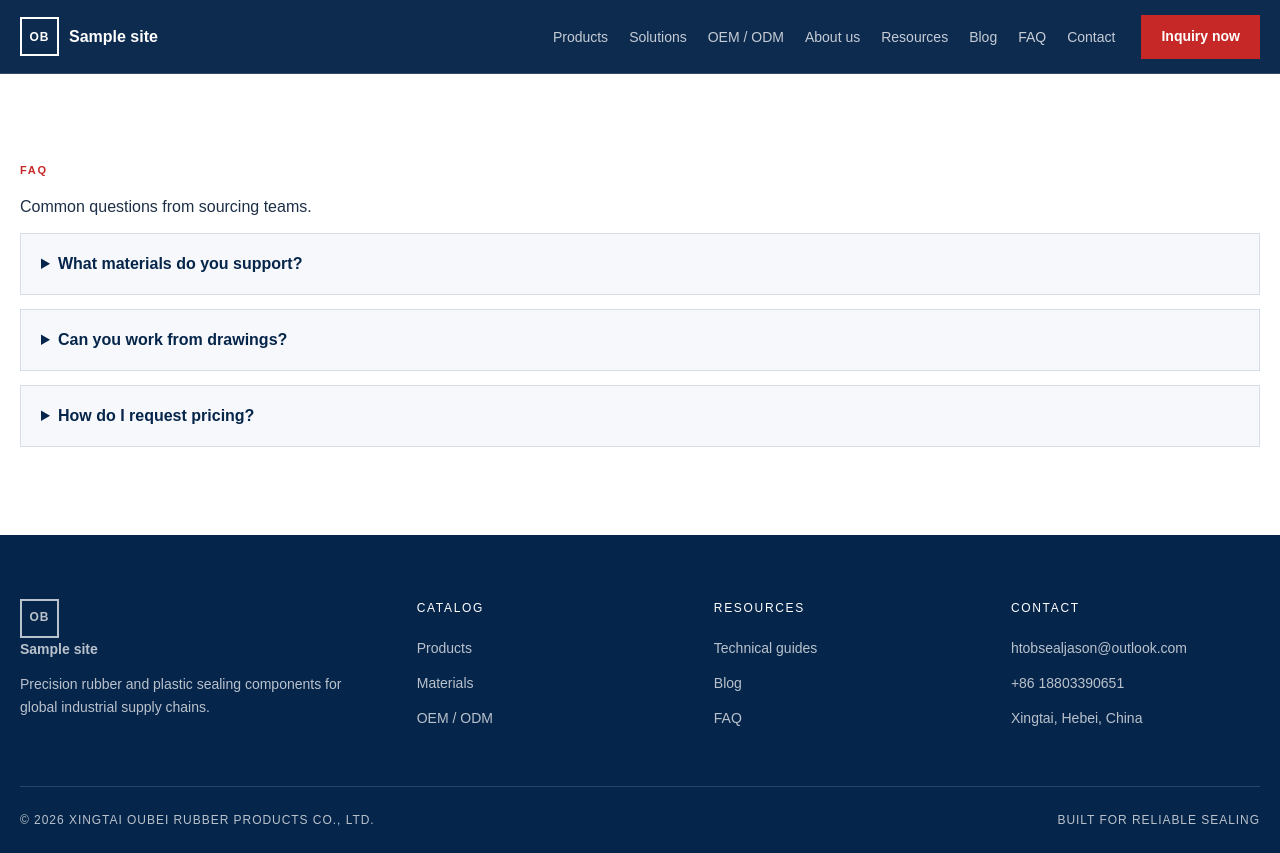
After one commit to zhuge202322/oubei, a WordPress theme: template wordpress-theme/oubei/page-faq.php in a window 1280 px wide. The commit adds this page. Run offline with PHP 8.4 and a stand-in for WordPress, Linux system fonts and the light colour scheme; the site name, menu and one post (Sample post) are stand-ins, and other content is empty; some libraries are stand-ins or nearby versions.

Commit message:
feat: preserve Oubei public routes and resources

```diff
--- /dev/null
+++ b/wordpress-theme/oubei/archive-oubei_resource.php
@@ -0,0 +1 @@
+<?php get_header(); ?><main class="oubei-section"><div class="oubei-container"><p class="eyebrow">Resources</p><h1>Technical guides and sourcing insights.</h1><div class="oubei-card-grid"><?php if (have_posts()) : while (have_posts()) : the_post(); ?><article class="oubei-product-card"><div class="oubei-product-card__body"><h3><a href="<?php the_permalink(); ?>"><?php the_title(); ?></a></h3><p><?php echo esc_html(get_the_excerpt()); ?></p></div></article><?php endwhile; else : ?><p>Resources coming soon.</p><?php endif; ?></div></div></main><?php get_footer();
--- a/wordpress-theme/oubei/assets/dist/theme.css
+++ b/wordpress-theme/oubei/assets/dist/theme.css
@@ -555,6 +555,29 @@ img {
   color: var(--muted);
   line-height: 1.8;
 }
+.oubei-faq {
+  margin-top: 14px;
+  padding: 18px 20px;
+  background: var(--paper);
+  border: 1px solid var(--line);
+}
+.oubei-faq summary {
+  cursor: pointer;
+  color: var(--navy);
+  font-weight: 700;
+}
+.oubei-faq p {
+  color: var(--muted);
+  line-height: 1.7;
+}
+.oubei-prose {
+  max-width: 800px;
+  color: var(--muted);
+  line-height: 1.8;
+}
+.oubei-prose h1 {
+  color: var(--navy);
+}
 @media (max-width:860px) {
   .oubei-product-detail__grid {
     grid-template-columns: 1fr;
--- a/wordpress-theme/oubei/assets/src/theme.css
+++ b/wordpress-theme/oubei/assets/src/theme.css
@@ -65,6 +65,7 @@ img { max-width:100%; height:auto; }
 .oubei-product-meta { display:grid; grid-template-columns:1fr 1fr; gap:18px; margin:28px 0; padding:20px 0; border-block:1px solid var(--line); }
 .oubei-product-meta dt { color:var(--muted); font-size:12px; text-transform:uppercase; }.oubei-product-meta dd { margin:6px 0 0; font-weight:700; }
 .oubei-product-detail ul { padding-left:20px; color:var(--muted); line-height:1.8; }
+.oubei-faq { margin-top:14px; padding:18px 20px; background:var(--paper); border:1px solid var(--line); }.oubei-faq summary { cursor:pointer; color:var(--navy); font-weight:700; }.oubei-faq p { color:var(--muted); line-height:1.7; }.oubei-prose { max-width:800px; color:var(--muted); line-height:1.8; }.oubei-prose h1 { color:var(--navy); }
 @media(max-width:860px){.oubei-product-detail__grid{grid-template-columns:1fr}.oubei-product-meta{grid-template-columns:1fr}}
 .oubei-split { display:grid; grid-template-columns:1fr 1fr; align-items:center; gap:60px; }
 .oubei-feature-image { aspect-ratio:1.4; overflow:hidden; }
--- a/wordpress-theme/oubei/functions.php
+++ b/wordpress-theme/oubei/functions.php
@@ -8,6 +8,7 @@ require_once get_theme_file_path('inc/products.php');
 require_once get_theme_file_path('inc/resources.php');
 require_once get_theme_file_path('inc/importer.php');
 require_once get_theme_file_path('inc/settings-media.php');
+require_once get_theme_file_path('inc/pages.php');
 
 function oubei_assert(bool $condition, string $message): void {
     if (!$condition) { throw new RuntimeException($message); }
--- /dev/null
+++ b/wordpress-theme/oubei/inc/pages.php
@@ -0,0 +1,18 @@
+<?php
+if (!defined('ABSPATH')) { exit; }
+
+function oubei_ensure_core_pages(): void {
+    $pages = [
+        'materials' => 'Materials', 'about' => 'About us', 'custom' => 'OEM / ODM', 'resources' => 'Resources',
+        'faq' => 'FAQ', 'privacy' => 'Privacy', 'terms' => 'Terms', 'quote' => 'Request a quote', 'blog' => 'Blog',
+    ];
+    foreach ($pages as $slug => $title) {
+        if (!get_page_by_path($slug, OBJECT, 'page')) { wp_insert_post(['post_type' => 'page', 'post_status' => 'publish', 'post_name' => $slug, 'post_title' => $title]); }
+    }
+}
+add_action('after_switch_theme', 'oubei_ensure_core_pages');
+
+function oubei_register_page_templates(): void {
+    add_rewrite_rule('^resources/?$', 'index.php?pagename=resources', 'top');
+}
+add_action('init', 'oubei_register_page_templates');
--- /dev/null
+++ b/wordpress-theme/oubei/page-about.php
@@ -0,0 +1 @@
+<?php get_header(); $slot = oubei_get_media_slot('about.gate'); ?><main class="oubei-section"><div class="oubei-container oubei-split"><div><p class="eyebrow">About Oubei</p><h1>Reliable sealing, built around your supply chain.</h1><p class="lede lede--dark">Xingtai Oubei combines compound knowledge, tooling support and disciplined production for global industrial customers.</p></div><div class="oubei-feature-image"><img src="<?php echo esc_url($slot['url']); ?>" alt="<?php echo esc_attr($slot['alt']); ?>"></div></div></main><?php get_footer();
--- /dev/null
+++ b/wordpress-theme/oubei/page-custom.php
@@ -0,0 +1 @@
+<?php get_header(); $slot = oubei_get_media_slot('custom.hero'); ?><main class="oubei-section"><div class="oubei-container oubei-split"><div><p class="eyebrow">OEM / ODM</p><h1>Turn a drawing into a dependable component.</h1><p class="lede lede--dark">Prototype tooling, insert molding, compound review and production support from one engineering partner.</p><a class="button button--accent" href="<?php echo esc_url(home_url('/quote')); ?>">Start a project</a></div><div class="oubei-feature-image"><img src="<?php echo esc_url($slot['url']); ?>" alt="<?php echo esc_attr($slot['alt']); ?>"></div></div></main><?php get_footer();
--- /dev/null
+++ b/wordpress-theme/oubei/page-faq.php
@@ -0,0 +1 @@
+<?php get_header(); ?><main class="oubei-section"><div class="oubei-container"><p class="eyebrow">FAQ</p><h1>Common questions from sourcing teams.</h1><?php foreach (['What materials do you support?' => 'NBR, FKM, EPDM, VMQ, PU, PTFE and custom compounds.', 'Can you work from drawings?' => 'Yes. Share drawings, samples and operating conditions for review.', 'How do I request pricing?' => 'Use the inquiry form and include target quantity and delivery requirements.'] as $question => $answer) : ?><details class="oubei-faq"><summary><?php echo esc_html($question); ?></summary><p><?php echo esc_html($answer); ?></p></details><?php endforeach; ?></div></main><?php get_footer();
--- /dev/null
+++ b/wordpress-theme/oubei/page-materials.php
@@ -0,0 +1 @@
+<?php get_header(); ?><main class="oubei-section"><div class="oubei-container"><p class="eyebrow">Materials</p><h1>Compounds selected for real operating conditions.</h1><p class="lede lede--dark">NBR, FKM, EPDM, VMQ and engineered compounds matched to temperature, media and duty cycle.</p><div class="oubei-card-grid"><article class="oubei-product-card"><div class="oubei-product-card__body"><h3>NBR</h3><p>General-purpose performance for oils and hydraulic service.</p></div></article><article class="oubei-product-card"><div class="oubei-product-card__body"><h3>FKM</h3><p>High temperature and chemical resistance.</p></div></article><article class="oubei-product-card"><div class="oubei-product-card__body"><h3>EPDM</h3><p>Water, steam and weathering resistance.</p></div></article><article class="oubei-product-card"><div class="oubei-product-card__body"><h3>VMQ</h3><p>Flexible silicone compounds for demanding environments.</p></div></article></div></div></main><?php get_footer();
--- /dev/null
+++ b/wordpress-theme/oubei/page-privacy.php
@@ -0,0 +1 @@
+<?php get_header(); ?><main class="oubei-section"><div class="oubei-container"><p class="eyebrow">Privacy</p><h1>Privacy policy</h1><div class="oubei-prose"><p>Inquiry details are used only for quotation, engineering review, production planning and customer support.</p><p>Technical files and customer drawings are treated as confidential project information.</p></div></div></main><?php get_footer();
--- /dev/null
+++ b/wordpress-theme/oubei/page-terms.php
@@ -0,0 +1 @@
+<?php get_header(); ?><main class="oubei-section"><div class="oubei-container"><p class="eyebrow">Terms</p><h1>Website terms</h1><div class="oubei-prose"><p>Product information is provided for evaluation and quotation. Final specifications are confirmed in writing for each project.</p><p>Customer-owned drawings and marks remain the customer's property.</p></div></div></main><?php get_footer();
--- /dev/null
+++ b/wordpress-theme/oubei/single-oubei_resource.php
@@ -0,0 +1 @@
+<?php get_header(); ?><main class="oubei-section"><article class="oubei-container oubei-prose"><p class="eyebrow">Technical resource</p><h1><?php the_title(); ?></h1><?php the_content(); ?></article></main><?php get_footer();
```
Also changed, not shown: wordpress-theme/oubei/tests/preserved-routes.php (added, +7 -0 lines).
